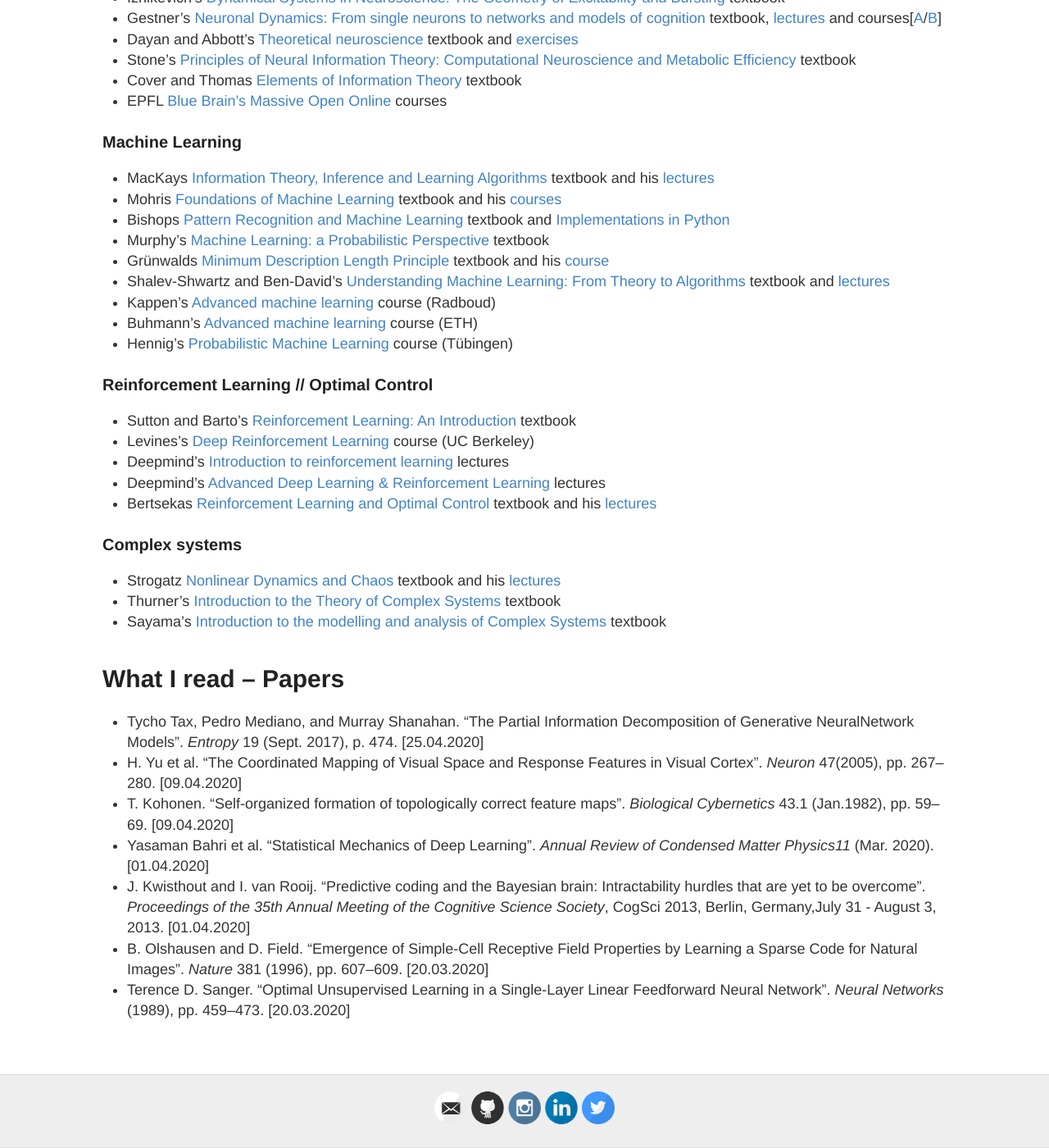
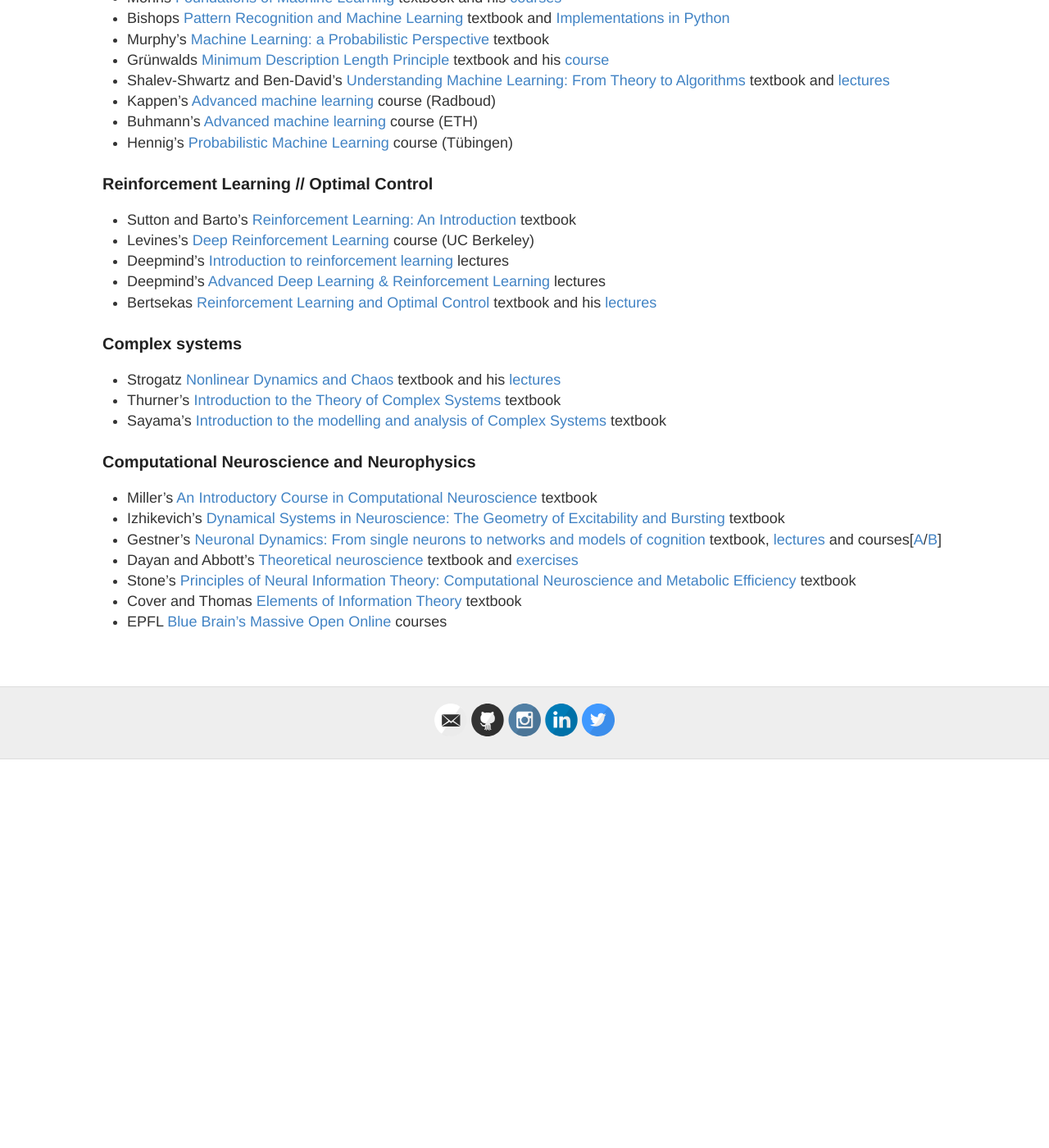
Before and after one commit to Mariusmarten/mariusmarten.github.io, a Jekyll site: the page built from resources.md, in a window 1280 px wide and 1400 px high, scrolled down 549 px. Shown: the whole window at 82% size. Built offline with Jekyll 4.4.1, drawn with Linux system fonts in a browser that asks for light colours; after the commit the page ends 1475 px from its top, so only the background shows below that; some of the changed text lies outside the part shown.

Commit message:
update profile

```diff
--- a/resources.md
+++ b/resources.md
@@ -7,15 +7,6 @@ permalink: /resources/
 A collection of resources for Computational Neuroscience, Machine Learning and Complex Systems, I find useful or interesting.
 
 <img src="/assets/iconsmall.png" width="120">
-
-### Computational Neuroscience and Neurophysics
-- Miller's [An Introductory Course in Computational Neuroscience](https://mitpress.mit.edu/books/introductory-course-computational-neuroscience) textbook
-- Izhikevich's [Dynamical Systems in Neuroscience: The Geometry of Excitability and Bursting](https://www.izhikevich.org/publications/dsn.pdf) textbook
-- Gestner's [Neuronal Dynamics: From single neurons to networks and models of cognition](https://neuronaldynamics.epfl.ch/online/index.html) textbook, [lectures](https://lcnwww.epfl.ch/gerstner/NeuronalDynamics-MOOCall.html) and courses[[A](https://www.edx.org/course/computational-neuroscience-neuronal-dynamics-of-co)/[B](https://www.edx.org/course/neuronal-dynamics)]
-- Dayan and Abbott's [Theoretical neuroscience](http://www.gatsby.ucl.ac.uk/~lmate/biblio/dayanabbott.pdf) textbook and [exercises](http://www.gatsby.ucl.ac.uk/~dayan/book/exercises.html)
-- Stone's [Principles of Neural Information Theory: Computational Neuroscience and Metabolic Efficiency](https://core.ac.uk/download/pdf/74233244.pdf) textbook
-- Cover and Thomas [Elements of Information Theory](http://staff.ustc.edu.cn/~cgong821/Wiley.Interscience.Elements.of.Information.Theory.Jul.2006.eBook-DDU.pdf) textbook
-- EPFL [Blue Brain's Massive Open Online](https://www.epfl.ch/research/domains/bluebrain/blue-brain/massive-open-online-courses/) courses
 
 ### Machine Learning
 - MacKays [Information Theory, Inference and Learning Algorithms](https://www.inference.org.uk/itprnn/book.pdf) textbook and his [lectures](https://www.youtube.com/playlist?list=PLruBu5BI5n4aFpG32iMbdWoRVAA-Vcso6)
@@ -41,13 +32,11 @@ A collection of resources for Computational Neuroscience, Machine Learning and C
 - Thurner's [Introduction to the Theory of Complex Systems](https://www.amazon.de/Introduction-Theory-Complex-Systems-Thurner/dp/019882193X/ref=sr_1_1?__mk_de_DE=ÅMÅŽÕÑ&keywords=complex+systems&qid=1582538232&sr=8-1) textbook
 - Sayama's [Introduction to the modelling and analysis of Complex Systems](https://textbooks.opensuny.org/introduction-to-the-modeling-and-analysis-of-complex-systems/) textbook
 
-
-
-# What I read – Papers
-- Tycho Tax, Pedro Mediano, and Murray Shanahan. “The Partial Information Decomposition of Generative NeuralNetwork Models”. *Entropy* 19 (Sept. 2017), p. 474. [25.04.2020]
-- H. Yu et al. “The Coordinated Mapping of Visual Space and Response Features in Visual Cortex”. *Neuron* 47(2005), pp. 267–280. [09.04.2020]
-- T. Kohonen. “Self-organized formation of topologically correct feature maps”. *Biological Cybernetics* 43.1 (Jan.1982), pp. 59–69. [09.04.2020]
-- Yasaman Bahri et al. “Statistical Mechanics of Deep Learning”. *Annual Review of Condensed Matter Physics11* (Mar. 2020). [01.04.2020]
-- J. Kwisthout and I. van Rooij. “Predictive coding and the Bayesian brain: Intractability hurdles that are yet to be overcome”. *Proceedings of the 35th Annual Meeting of the Cognitive Science Society*, CogSci 2013, Berlin, Germany,July 31 - August 3, 2013. [01.04.2020]
-- B. Olshausen and D. Field. “Emergence of Simple-Cell Receptive Field Properties by Learning a Sparse Code for Natural Images”. *Nature* 381 (1996), pp. 607–609. [20.03.2020]
-- Terence D. Sanger. “Optimal Unsupervised Learning in a Single-Layer Linear Feedforward Neural Network”. *Neural Networks* (1989), pp. 459–473. [20.03.2020]
+### Computational Neuroscience and Neurophysics
+- Miller's [An Introductory Course in Computational Neuroscience](https://mitpress.mit.edu/books/introductory-course-computational-neuroscience) textbook
+- Izhikevich's [Dynamical Systems in Neuroscience: The Geometry of Excitability and Bursting](https://www.izhikevich.org/publications/dsn.pdf) textbook
+- Gestner's [Neuronal Dynamics: From single neurons to networks and models of cognition](https://neuronaldynamics.epfl.ch/online/index.html) textbook, [lectures](https://lcnwww.epfl.ch/gerstner/NeuronalDynamics-MOOCall.html) and courses[[A](https://www.edx.org/course/computational-neuroscience-neuronal-dynamics-of-co)/[B](https://www.edx.org/course/neuronal-dynamics)]
+- Dayan and Abbott's [Theoretical neuroscience](http://www.gatsby.ucl.ac.uk/~lmate/biblio/dayanabbott.pdf) textbook and [exercises](http://www.gatsby.ucl.ac.uk/~dayan/book/exercises.html)
+- Stone's [Principles of Neural Information Theory: Computational Neuroscience and Metabolic Efficiency](https://core.ac.uk/download/pdf/74233244.pdf) textbook
+- Cover and Thomas [Elements of Information Theory](http://staff.ustc.edu.cn/~cgong821/Wiley.Interscience.Elements.of.Information.Theory.Jul.2006.eBook-DDU.pdf) textbook
+- EPFL [Blue Brain's Massive Open Online](https://www.epfl.ch/research/domains/bluebrain/blue-brain/massive-open-online-courses/) courses
```
Also changed, not shown: _layouts/default.html (+3 -4 lines).
